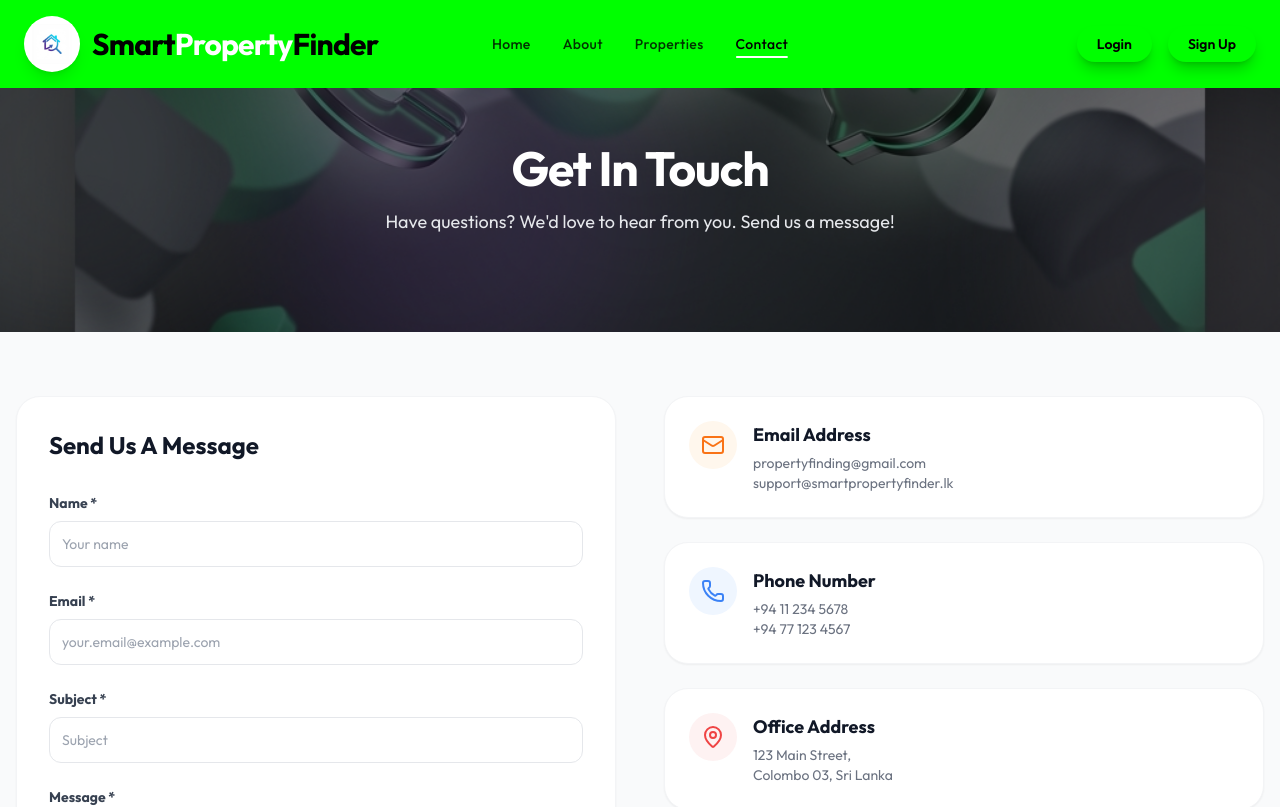
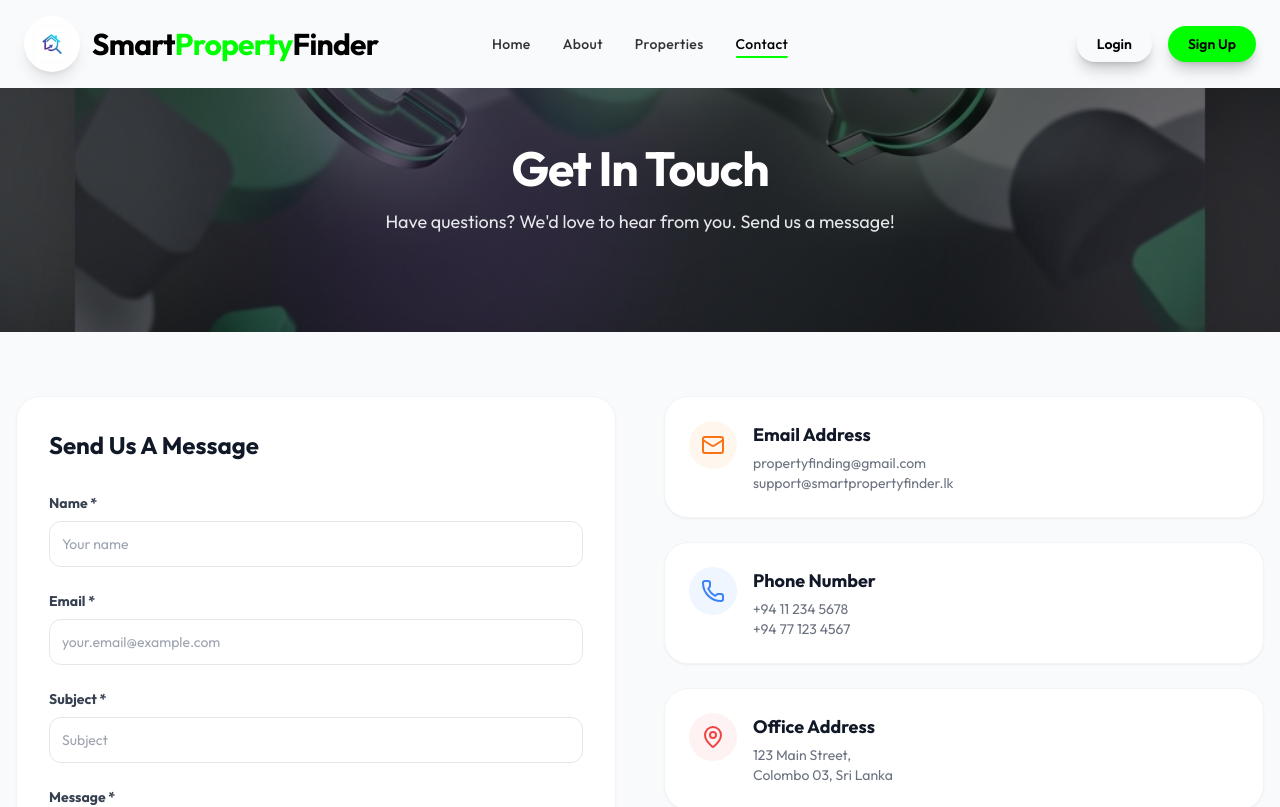
Before and after one commit to HashanHirantha/GP_one_year_project, a React (Vite) app: page /contact in a window 1280 px wide. Shown: the top 807 px of the page. Built offline with nearby package versions, Linux system fonts and the light colour scheme; the HTML template or start-up script is replaced by a standard one; a web font is replaced by a local one.

Commit message:
change nav bar and footer color,and change login button color

```diff
--- a/src/components/common/Footer.jsx
+++ b/src/components/common/Footer.jsx
@@ -5,19 +5,19 @@ import { Link } from 'react-router-dom';
 
 const Footer = () => {
   return (
-    <footer className="bg-[#00FF00] text-black pt-10 pb-4 mt-auto">
+    <footer className="bg-[#F8FAFC] text-black pt-10 pb-4 mt-auto">
       <div className="container mx-auto px-4 grid grid-cols-1 md:grid-cols-4 gap-8 mb-8">
         <div>
-          <h3 className="font-bold text-lg mb-4">Smart<span className="text-white"> Property</span> Finder</h3>
+          <h3 className="font-bold text-lg mb-4">Smart<span className="text-[#00FF00]"> Property</span> Finder</h3>
           <p className="text-sm opacity-80">Your trusted platform for finding the perfect property.</p>
         </div>
         <div>
           <h4 className="font-bold mb-4">Quick Links</h4>
           <ul className="space-y-2 text-sm opacity-80">
-            <li><Link to="/" className="hover:text-white transition-colors">Home</Link></li>
-            <li><Link to="/about" className="hover:text-white transition-colors">About</Link></li>
-            <li><Link to="/properties" className="hover:text-white transition-colors">Properties</Link></li>
-            <li><Link to="/contact" className="hover:text-white transition-colors">Contact</Link></li>
+            <li><Link to="/" className="hover:text-[#00FF00] transition-colors">Home</Link></li>
+            <li><Link to="/about" className="hover:text-[#00FF00] transition-colors">About</Link></li>
+            <li><Link to="/properties" className="hover:text-[#00FF00] transition-colors">Properties</Link></li>
+            <li><Link to="/contact" className="hover:text-[#00FF00] transition-colors">Contact</Link></li>
           </ul>
         </div>
         <div>
--- a/src/components/common/Navbar.jsx
+++ b/src/components/common/Navbar.jsx
@@ -37,7 +37,7 @@ const Navbar = () => {
   const isActive = (path) => location.pathname === path;
 
   return (
-    <nav className={`fixed w-full top-0 z-50 transition-all duration-300 ${scrolled ? 'bg-[#00FF00]/95 backdrop-blur-md shadow-lg py-2' : 'bg-[#00FF00] py-4'
+    <nav className={`fixed w-full top-0 z-50 transition-all duration-300 ${scrolled ? 'bg-[#F8FAFC]/95 backdrop-blur-md shadow-lg py-2' : 'bg-[#F8FAFC] py-4'
       } text-black`}>
       <div className="container mx-auto px-6 flex justify-between items-center relative">
         {/* Logo */}
@@ -46,7 +46,7 @@ const Navbar = () => {
             <img src={logo} alt="Smart Property Finder Logo" className="w-10 h-10 object-contain" />
           </div>
           <span className="text-3xl font-bold tracking-tight font-sans">
-            Smart<span className="text-white">Property</span>Finder
+            Smart<span className="text-[#00FF00]">Property</span>Finder
           </span>
         </Link>
 
@@ -63,7 +63,7 @@ const Navbar = () => {
               {isActive(link.path) && (
                 <motion.div
                   layoutId="underline"
-                  className="absolute -bottom-1 left-0 right-0 h-0.5 bg-white rounded-full"
+                  className="absolute -bottom-1 left-0 right-0 h-0.5 bg-[#00FF00] rounded-full"
                 />
               )}
             </Link>
@@ -75,7 +75,7 @@ const Navbar = () => {
           <div className="hidden md:flex items-center gap-4">
             <Link
               to="/login"
-              className="px-5 py-2 rounded-full bg-[#00FF00] hover:bg-white text-black text-sm font-semibold shadow-lg shadow-black/20 hover:shadow-xl transition-all duration-300 transform hover:-translate-y-0.5 text-center flex items-center justify-center"
+              className="px-5 py-2 rounded-full bg-[#F8FAFC] hover:bg-white text-black text-sm font-semibold shadow-lg shadow-black/20 hover:shadow-xl transition-all duration-300 transform hover:-translate-y-0.5 text-center flex items-center justify-center"
             >
               Login
             </Link>
@@ -116,7 +116,7 @@ const Navbar = () => {
                 </Link>
               ))}
               <div className="w-full h-px bg-white/10 my-2"></div>
-              <Link to="/login" onClick={() => setIsOpen(false)} className="w-full text-center py-3 border border-white/20 rounded-xl hover:bg-white/10 transition">Login</Link>
+              <Link to="/login" onClick={() => setIsOpen(false)} className="w-full text-center py-3 bg-[#F8FAFC] text-black rounded-xl hover:bg-white transition">Login</Link>
               <Link to="/signup" onClick={() => setIsOpen(false)} className="w-full py-3 bg-secondary rounded-xl font-bold hover:bg-accent hover:text-primary transition shadow-lg text-center block">Sign Up</Link>
             </div>
           </motion.div>
```
